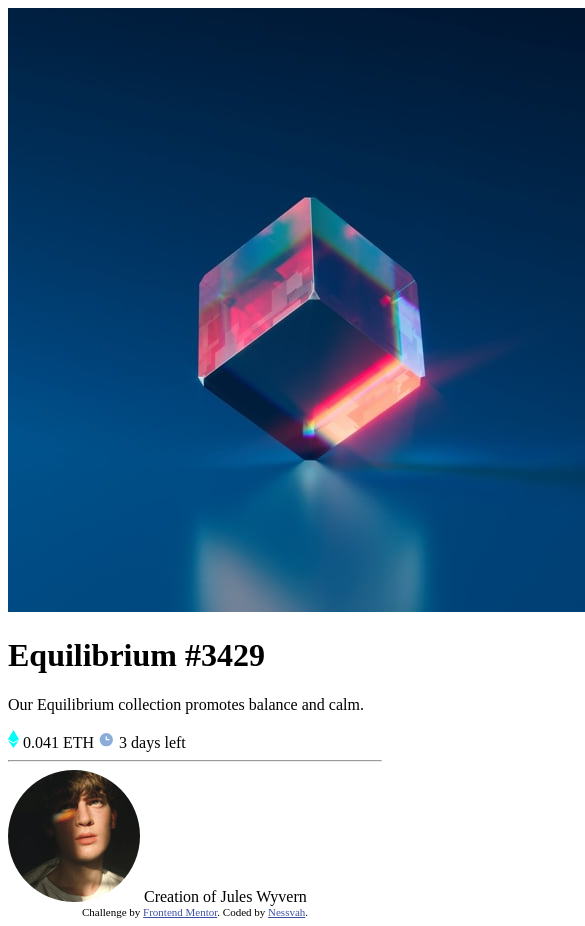
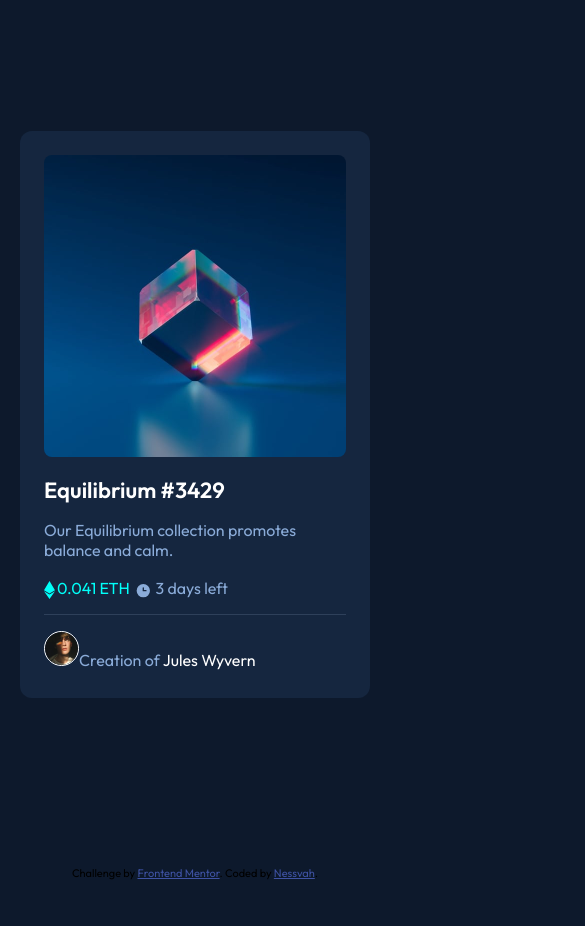
Before and after one commit to Nessvah/NFTcard, a plain HTML site: page index.html in a window 390 px wide. Shown: the top 926 px of the page, 585 px wide, since content can reach past the window. After the commit the page ends 888 px from the top, so only its background shows below. Drawn offline with Linux system fonts and the light colour scheme.

Commit message:
Not responsive

```diff
--- a/index.html
+++ b/index.html
@@ -6,9 +6,6 @@
 
   <link rel="icon" type="image/png" sizes="32x32" href="./images/favicon-32x32.png">
   <link rel="stylesheet" href="styles.css">
-  <link rel="preconnect" href="https://fonts.googleapis.com">
-  <link rel="preconnect" href="https://fonts.gstatic.com" crossorigin>
-  <link href="https://fonts.googleapis.com/css2?family=Outfit:wght@300;400;600&display=swap" rel="stylesheet">
 
   <title>NFT preview card component</title>
 
@@ -18,24 +15,24 @@
 
   <div id="container">
     <div class="card">
-      <img src="images/image-equilibrium.jpg" alt="Equilibrium">
-    </div>
-    <div class="title">
+      <img class="equilibrium" src="images/image-equilibrium.jpg" alt="Equilibrium">
+
       <h1>Equilibrium #3429</h1>
-    </div>
-    <p>Our Equilibrium collection promotes balance and calm.</p>
+      <p>Our Equilibrium collection promotes balance and calm.</p>
 
-    <div class="icons">
-      <span>
-        <img src="images/icon-ethereum.svg" alt=""> 0.041 ETH
-        <img src="images/icon-clock.svg" alt=""> 3 days left
-      </span>
-    </div>
-    <hr>
-    <div class="creator">
-      <span>
-        <img src="images/image-avatar.png" alt="profile Picture"> Creation of <span class="name">Jules Wyvern</span>
-      </span>
+      <p>
+        <img class="icon" src="images/icon-ethereum.svg" alt=""><span class="coin">0.041 ETH </span>
+        <img class="icon" src="images/icon-clock.svg" alt=""> <span>3 days left </span>
+      </p>
+
+      <hr>
+
+      <p>
+        <span>
+        <img class="avatar" src="images/image-avatar.png" alt="profile Picture">Creation of <span class="name">Jules Wyvern</span>
+        </span>
+      </p>
+
     </div>
   </div>
 
--- a/styles.css
+++ b/styles.css
@@ -1,6 +1,74 @@
+@import url('https://fonts.googleapis.com/css2?family=Outfit:wght@300;400;600&display=swap');
 
+body {
+    background-color: #0D192C;
+    font-family: 'Outfit', sans-serif;
+}
+
+h1 {
+    color: #FFFFFF;
+    font-size: 22px;
+    font-weight: 600;
+}
+
+p {
+    color: #8BACD9;
+    font-size: 16px;
+}
+
+hr {
+    background-color: #2E405A;
+    height: 1px;
+    border: none;
+}
+
+#container {
+    max-width: 350px;
+    margin: 0 auto;
+    margin-top: 15.5vh;
+    background-color: #15263F;
+    border-radius: 12px;
+}
+
+.card {
+    padding: 24px 24px 12px 24px;
+}
+
+.equilibrium {
+    width: 302px;
+    border-radius: 8px;
+}
+
+.icon {
+    position: relative;
+    top: 5px;
+    right;: 5px
+}
+
+.coin {
+    color: #00FFF8;
+    padding: 2px;
+}
+
+
+.avatar {
+    width: 33px;
+    height: 33px;
+    border: 1px solid #fff;
+    border-radius: 50%;
+}
+
+.name {
+    color: #fff;
+}
 
 /*FOOTER*/
 
-.attribution { font-size: 11px; text-align: center; }
+.attribution {
+    font-size: 11px;
+    text-align: center;
+    padding-top: 20vh;
+ }
+
+
 .attribution a { color: hsl(228, 45%, 44%); }
```
